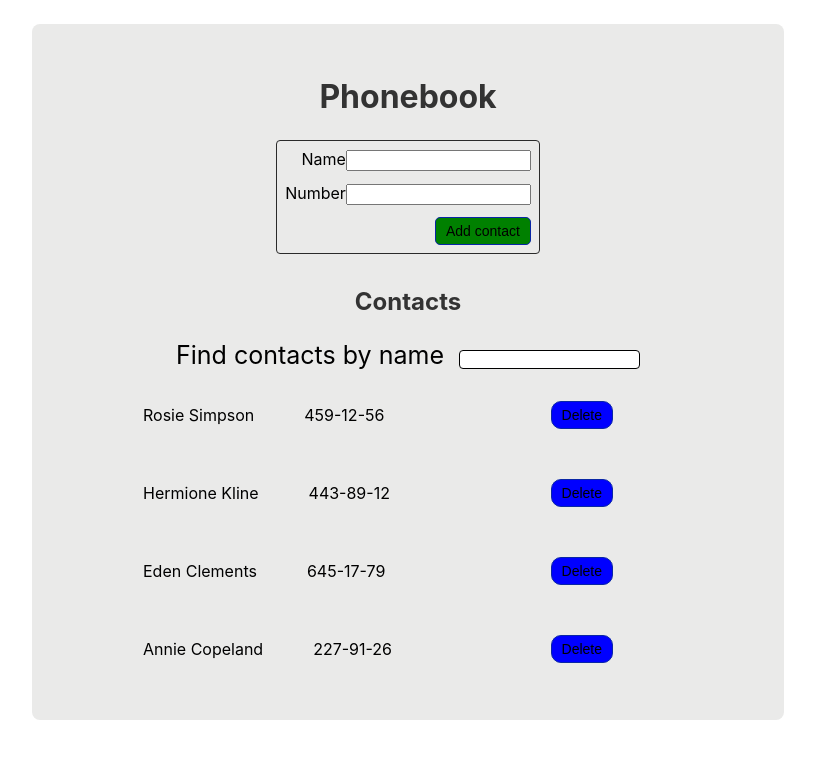
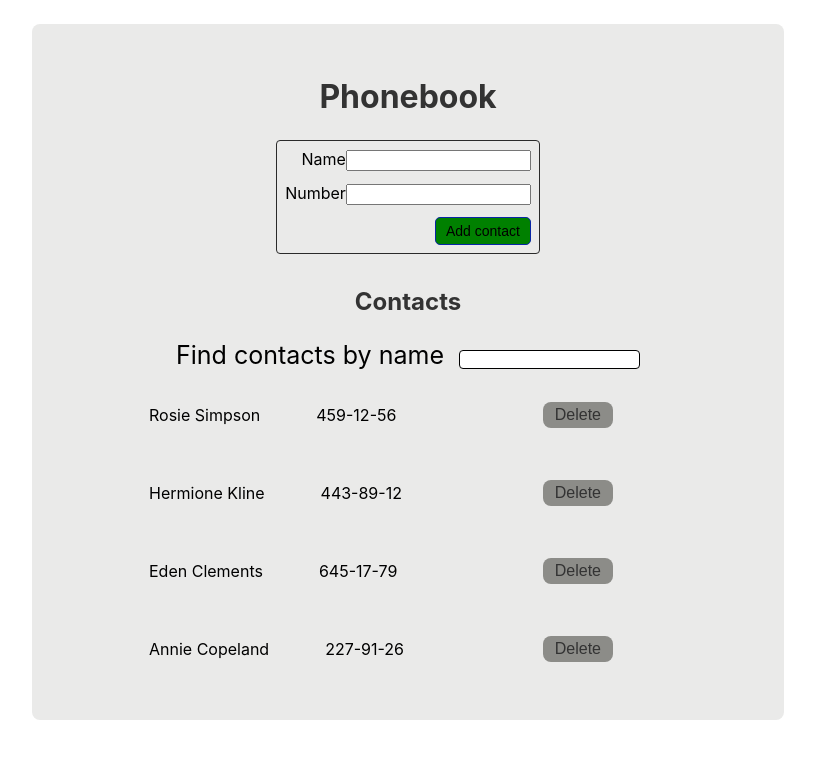
Before and after one commit to Alona1366/goit-react-hw-02-phonebook, a React (Create React App) app: page / in a window 1280 px wide. Shown: the top 758 px of the page, without its empty margins (232-1047 px from the left). Built offline with nearby package versions, Linux system fonts and the light colour scheme.

Commit message:
update contact styled

```diff
--- a/src/components/Contact/Contact.styled.js
+++ b/src/components/Contact/Contact.styled.js
@@ -1,18 +1,18 @@
 import styled from '@emotion/styled'
 
 export const Description = styled.p`
-  margin-left: 50px;
+  margin-left: 56px;
 `;
 export const Button = styled.button`
-  background-color: blue;
-  border: 1px solid #0926a6;
-  border-radius: 10px;
-  color: black;
-  padding: 5px 10px;
+  background-color: #8C8C88;
+  border: none;
+  border-radius: 8px;
+  color: #333333;
+  padding: 4px 12px;
   text-align: center;
   text-decoration: none;
   display: inline-block;
-  font-size: 14px;
+  font-size: 16px;
   cursor: pointer;
   margin-left: auto;
   margin-right: 150px;`
```
